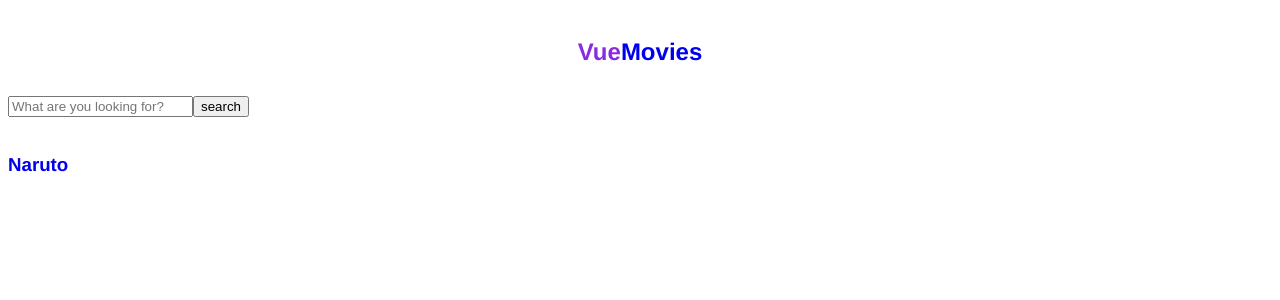
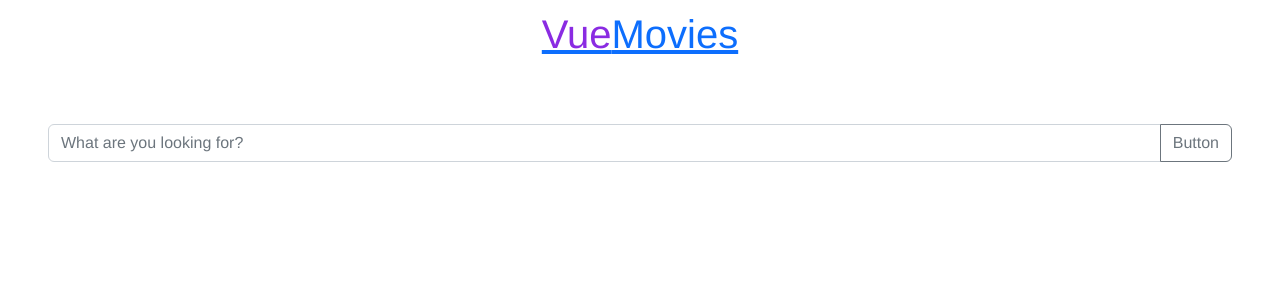
Before and after one commit to GozzAgu/vuemovie, a Vue app: page / in a window 1280 px wide. Shown: the top 300 px of the page. Built offline with nearby package versions, Linux system fonts and the light colour scheme.

Commit message:
feat: added routes to movie list

```diff
--- a/package.json
+++ b/package.json
@@ -8,8 +8,10 @@
     "lint": "vue-cli-service lint"
   },
   "dependencies": {
+    "bootstrap": "^5.2.3",
+    "bootstrap-vue": "^2.23.1",
     "core-js": "^3.8.3",
-    "vue": "^3.2.13",
+    "vue": "^3.2.45",
     "vue-bulma": "^0.0.35",
     "vue-router": "^4.0.3"
   },
--- a/src/App.vue
+++ b/src/App.vue
@@ -8,6 +8,10 @@
     <router-view/>
   </main>
 </template>
+
+<script setup>
+
+</script>
 
 <style lang="scss">
 #app {
--- a/src/main.js
+++ b/src/main.js
@@ -1,5 +1,7 @@
 import { createApp } from 'vue'
 import App from './App.vue'
 import router from './router'
+import 'bootstrap/dist/css/bootstrap.css'
+import 'bootstrap-vue/dist/bootstrap-vue.css'
 
 createApp(App).use(router).mount('#app')
--- a/src/views/HomeView.vue
+++ b/src/views/HomeView.vue
@@ -1,22 +1,27 @@
 <template>
   <div class="home">
     <form @submit.prevent="searchMovies()" class="search">
-      <input type="text" v-model="Search" placeholder="What are you looking for?" />
-      <input type="submit" value="search" />
+      <div class="input-group mb-3 p-5">
+        <input class="form-control" type="text" v-model="Search" placeholder="What are you looking for?">
+        <button class="btn btn-outline-secondary" type="submit" id="button-addon1" value="search">Button</button>
+      </div>
     </form>
 
-    <div class="feature-card">
-      <router-link to="/movie/Naruto">
-        <img src="" />
-        <div class="detail">
-          <h3>Naruto</h3>
-        </div>
-      </router-link>
+    <div class="feature-card p-5">
+
     </div>
 
-    <div class="movie-list" v-for="movie in movies" :key="movie.imdbID">
-      <div class="columns is-desktop">
-        <div class="column">{{ movie.Title }}</div>
+    <div class="movie-list ps-5 pe-5" v-for="movie in movies" :key="movie.imdbID">
+      <div>
+        <b-card>
+          <b-card-text>
+            <router-link :to="`/movie/${movie.imdbID}`">
+              {{ movie.Title }}
+            </router-link>
+          </b-card-text>
+
+          <b-button @click="goToMovie" variant="primary">Movie Detail</b-button>
+        </b-card>
       </div>
     </div>
   </div>
@@ -27,7 +32,7 @@ import { ref } from 'vue'
 import env from './env';
 
 const Search = ref('');
-const movies = ref(['']);
+const movies = ref([]);
 
 const searchMovies = () => {
   if(Search.value !== '') {
@@ -36,7 +41,7 @@ const searchMovies = () => {
     .then(data => {
       movies.value = data.Search;
       Search.value = '';
-      console.log(data)
+      movies.value.push(data)
     })
   }
 }
```
Also changed, not shown: 1 other file (tests, documents, lock files or other folders).
